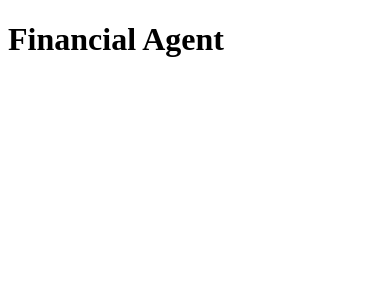
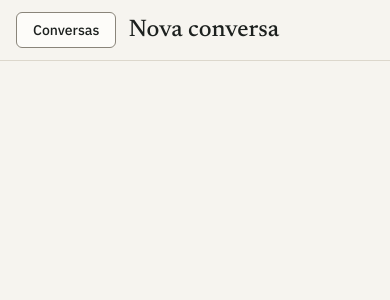
Before and after one commit to SamuelCarlosSilva/financial-agent, a React (Vite) app in the folder frontend/: page / in a window 390 px wide. Shown: the top 300 px of the page. Built offline with nearby package versions, Linux system fonts and the light colour scheme.

Commit message:
feat(frontend): build the chat layout shell with a mobile drawer

```diff
--- /dev/null
+++ b/frontend/src/App.css
@@ -0,0 +1,131 @@
+/* Layout da tela de conversa, seguindo project/components/ChatScreen/preview.html */
+
+.app {
+  display: flex;
+  height: 100vh;
+  height: 100dvh;
+  background: var(--canvas);
+}
+
+.app-sidebar {
+  display: flex;
+  flex-direction: column;
+  flex: none;
+  width: 260px;
+  box-sizing: border-box;
+  background: var(--surface-sunken);
+  overflow-y: auto;
+}
+
+.app-brand {
+  font-family: var(--font-serif);
+  font-size: 20px;
+  line-height: 28px;
+  font-weight: 500;
+  padding: var(--space-4) var(--space-4) 0;
+}
+
+.app-main {
+  flex: 1;
+  display: flex;
+  flex-direction: column;
+  min-width: 0;
+}
+
+.app-top {
+  display: flex;
+  align-items: center;
+  gap: var(--space-3);
+  padding: var(--space-4) var(--space-6);
+  border-bottom: 1px solid var(--line);
+}
+
+.app-title {
+  flex: 1;
+  margin: 0;
+  min-width: 0;
+  overflow: hidden;
+  text-overflow: ellipsis;
+  white-space: nowrap;
+}
+
+.app-thread-id {
+  font-size: 12px;
+  color: var(--ink-muted);
+  white-space: nowrap;
+}
+
+.app-drawer-toggle,
+.app-scrim {
+  display: none;
+}
+
+.app-log {
+  flex: 1;
+  overflow-y: auto;
+  padding: var(--space-5) var(--space-6);
+  display: flex;
+  flex-direction: column;
+  gap: var(--space-5);
+}
+
+.app-log > * {
+  max-width: 640px;
+}
+
+.app-dock {
+  padding: 0 var(--space-6) var(--space-5);
+}
+
+.app-dock > * {
+  max-width: 720px;
+}
+
+@media (max-width: 767px) {
+  .app-sidebar {
+    position: fixed;
+    inset: 0 auto 0 0;
+    z-index: 10;
+    max-width: 85vw;
+    box-shadow: var(--shadow-raised);
+    border-right: 1px solid var(--line);
+    visibility: hidden;
+    transform: translateX(-100%);
+    transition:
+      transform 0.2s ease,
+      visibility 0.2s;
+  }
+
+  .app.is-drawer-open .app-sidebar {
+    visibility: visible;
+    transform: none;
+  }
+
+  .app-drawer-toggle {
+    display: inline-flex;
+  }
+
+  .app-scrim {
+    display: block;
+    position: fixed;
+    inset: 0;
+    z-index: 9;
+    background: rgba(0, 0, 0, 0.32);
+  }
+
+  .app-top {
+    padding: var(--space-3) var(--space-4);
+  }
+
+  .app-thread-id {
+    display: none;
+  }
+
+  .app-log {
+    padding: var(--space-4);
+  }
+
+  .app-dock {
+    padding: 0 var(--space-4) var(--space-4);
+  }
+}
--- a/frontend/src/App.tsx
+++ b/frontend/src/App.tsx
@@ -1,3 +1,70 @@
-export function App() {
-  return <h1>Financial Agent</h1>;
+import { useEffect, useState, type ReactNode } from 'react';
+
+import { Button } from './design-system/components/Button';
+import './App.css';
+
+interface AppProps {
+  /** Lista de conversas (ThreadSidebar). */
+  sidebar?: ReactNode;
+  title?: string;
+  threadId?: string | null;
+  /** Conteúdo do log: mensagens, avisos, erros. */
+  children?: ReactNode;
+  /** Composer fixo no rodapé. */
+  composer?: ReactNode;
 }
+
+const SIDEBAR_ID = 'app-sidebar';
+
+/** `6f1c2a9e-…-0d2f8e7c1a23` → `6f1c2a9e…1a23`, como no ChatScreen do design system. */
+function shortThreadId(id: string): string {
+  return id.length > 12 ? `${id.slice(0, 8)}…${id.slice(-4)}` : id;
+}
+
+export function App({ sidebar, title = 'Nova conversa', threadId, children, composer }: AppProps) {
+  const [drawerOpen, setDrawerOpen] = useState(false);
+
+  useEffect(() => {
+    if (!drawerOpen) return;
+    const onKey = (e: KeyboardEvent) => {
+      if (e.key === 'Escape') setDrawerOpen(false);
+    };
+    window.addEventListener('keydown', onKey);
+    return () => window.removeEventListener('keydown', onKey);
+  }, [drawerOpen]);
+
+  return (
+    <div className={drawerOpen ? 'app is-drawer-open' : 'app'}>
+      <aside id={SIDEBAR_ID} className="app-sidebar">
+        <div className="app-brand">Financial Agent</div>
+        {sidebar}
+      </aside>
+      {drawerOpen ? (
+        // Fundo da gaveta no celular: tocar fora fecha (Esc e o botão também fecham).
+        <div className="app-scrim" aria-hidden="true" onClick={() => setDrawerOpen(false)} />
+      ) : null}
+      <main className="app-main">
+        <header className="app-top">
+          <Button
+            className="app-drawer-toggle"
+            aria-expanded={drawerOpen}
+            aria-controls={SIDEBAR_ID}
+            onClick={() => setDrawerOpen((open) => !open)}
+          >
+            Conversas
+          </Button>
+          <h1 className="app-title type-title">{title}</h1>
+          {threadId ? (
+            <span className="app-thread-id type-mono" title={threadId}>
+              thread {shortThreadId(threadId)}
+            </span>
+          ) : null}
+        </header>
+        <div className="app-log" role="log" aria-label="Conversa">
+          {children}
+        </div>
+        {composer ? <div className="app-dock">{composer}</div> : null}
+      </main>
+    </div>
+  );
+}
--- a/frontend/src/main.tsx
+++ b/frontend/src/main.tsx
@@ -1,6 +1,9 @@
 import { StrictMode } from 'react';
 import { createRoot } from 'react-dom/client';
 
+import './design-system/tokens.css';
+import './design-system/fonts';
+import './design-system/global.css';
 import { App } from './App';
 
 const root = document.getElementById('root');
```
